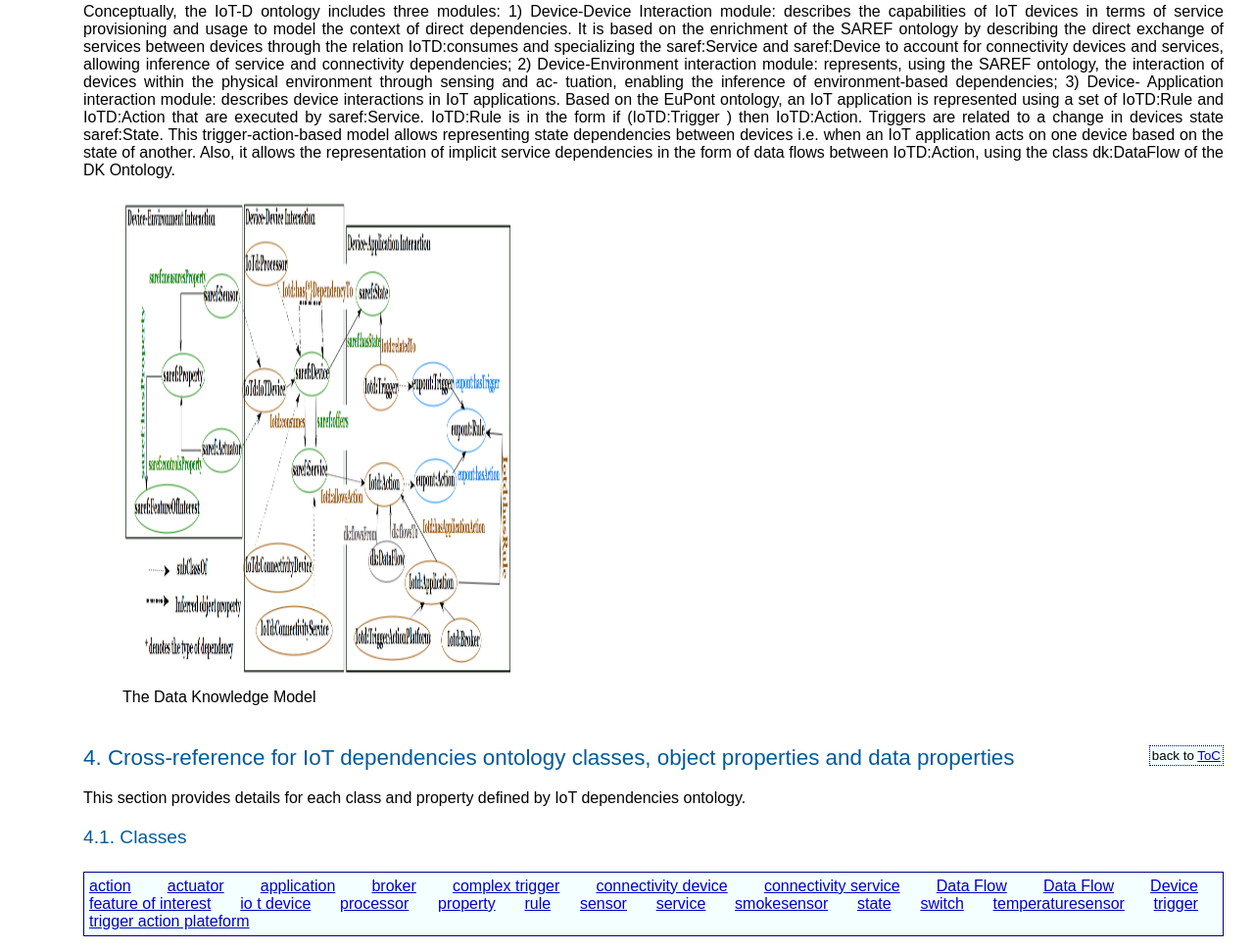
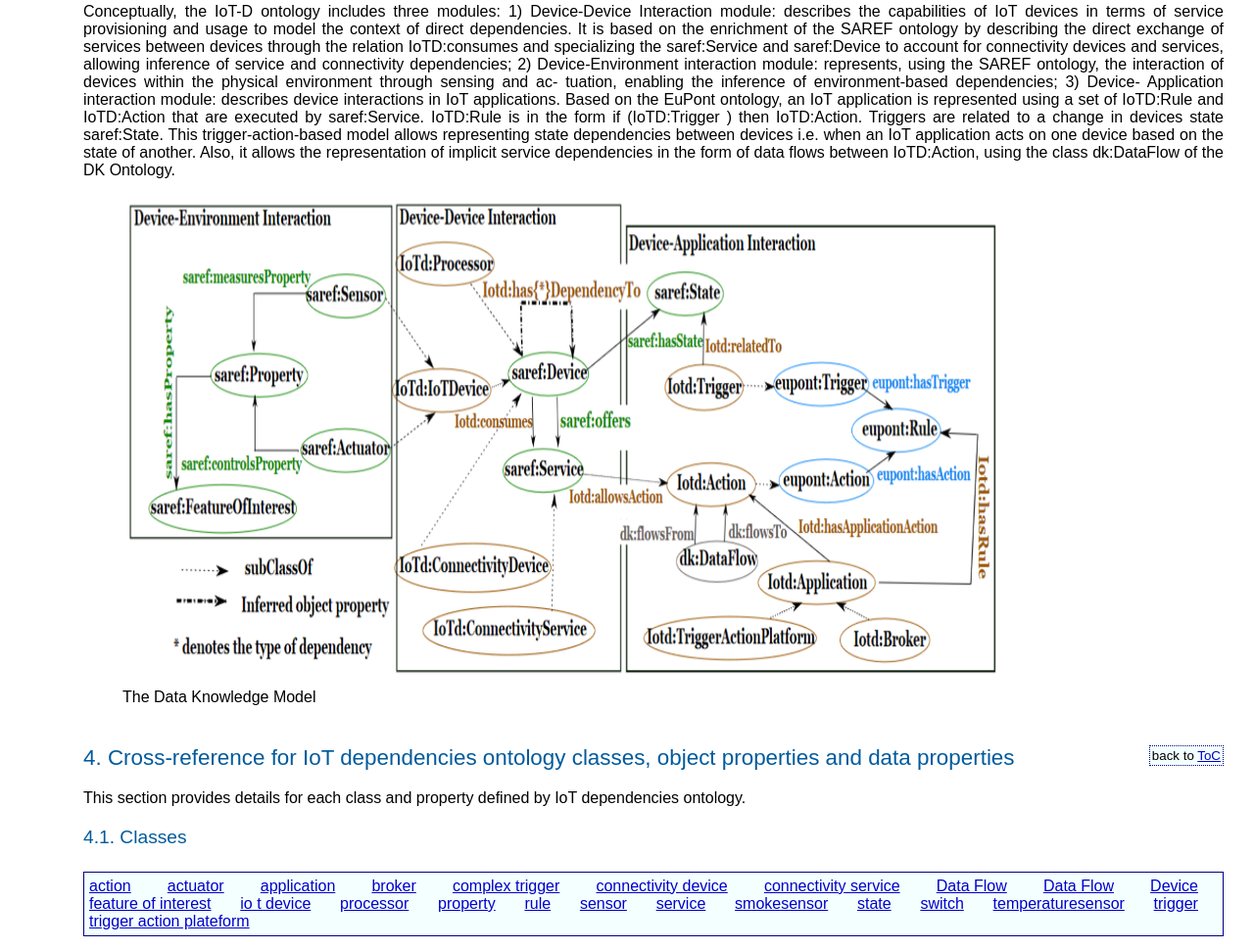
Before and after one commit to Amalguittoum/Amalguittoum.github.io, a plain HTML site: page index.html in a window 1280 px wide. Shown: the part 3989-4959 px from the top of the page at 98% size. Drawn offline with nearby package versions, Linux system fonts and the light colour scheme.

Commit message:
Update index.html

```diff
--- a/index.html
+++ b/index.html
@@ -435,7 +435,7 @@ This ontology has the following classes and properties.</span>
 <span class="markdown">
 Conceptually, the IoT-D ontology includes three modules: 1) Device-Device Interaction module: describes the capabilities of IoT devices in terms of service provisioning and usage to model the context of direct dependencies. It is based on the enrichment of the SAREF ontology by describing the direct exchange of services between devices through the relation IoTD:consumes and specializing the saref:Service and saref:Device to account for connectivity devices and services, allowing inference of service and connectivity dependencies; 2) Device-Environment interaction module: represents, using the SAREF ontology, the interaction of devices within the physical environment through sensing and ac- tuation, enabling the inference of environment-based dependencies; 3) Device- Application interaction module: describes device interactions in IoT applications. Based on the EuPont ontology, an IoT application is represented using a set of IoTD:Rule and IoTD:Action that are executed by saref:Service. IoTD:Rule is in the form if (IoTD:Trigger ) then IoTD:Action. Triggers are related to a change in devices state saref:State. This trigger-action-based model allows representing state dependencies between devices i.e. when an IoT application acts on one device based on the state of another. Also, it allows the representation of implicit service dependencies in the form of data flows between IoTD:Action, using the class dk:DataFlow of the DK Ontology.</span>
 <figure>
-	<img src="modules.PNG"  width="400"
+	<img src="modules.PNG"  width="900"
      height="500">
 	<figcaption class="list">The Data Knowledge Model</figcaption>
 </figure>
```
